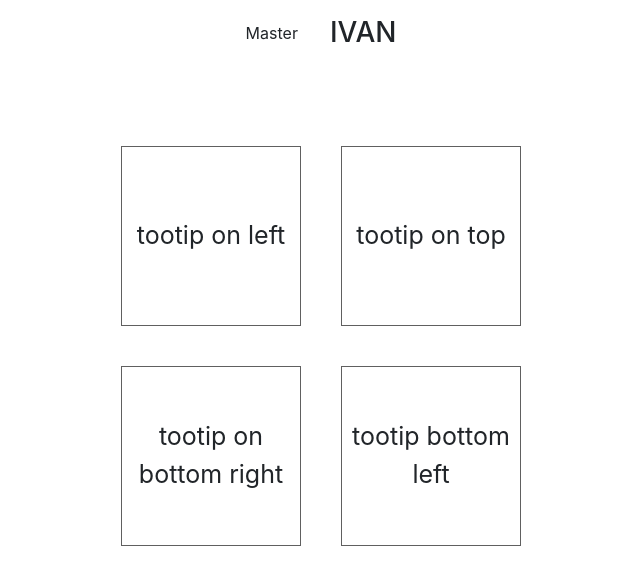
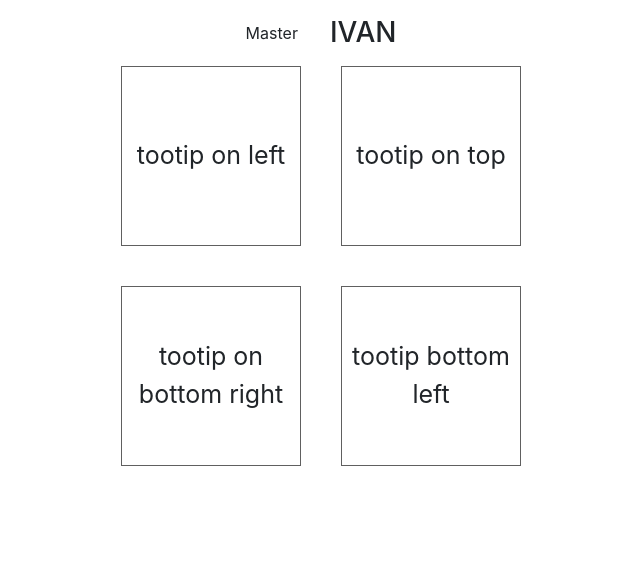
Before and after one commit to masterbg94/tooltip-directive, an Angular app: page / in a window 1280 px wide. Shown: the top 584 px of the page, without its empty margins (319-959 px from the left). Built offline with nearby package versions, Linux system fonts and the light colour scheme.

Commit message:
TA tooltip bottom-left position fix

```diff
--- a/src/app/tooltip.directive.ts
+++ b/src/app/tooltip.directive.ts
@@ -79,6 +79,8 @@ export class TooltipDirective {
     const scrollPos = window.pageYOffset || document.documentElement.scrollTop || document.body.scrollTop || 0;
     console.log('scrollPos', scrollPos);
 
+    console.log('innerWidth', window.innerWidth);
+
     let top;
     let left;
     let right;
@@ -98,7 +100,8 @@ export class TooltipDirective {
       top = hostPos.bottom + this.offset;
       // 24 => padding ;  /7*10 => scale transform
       // left = hostPos.left + (hostPos.width / 2) - (tooltipPos.width / 7 * 10) - 24;
-      right = window.innerWidth - hostPos.left - (hostPos.width / 2);
+      // right = window.innerWidth - hostPos.left - (hostPos.width / 2);
+      right = document.body.offsetWidth - hostPos.left - (hostPos.width / 2);
     }
 
     if (this.placement === 'left') {
--- a/src/styles.scss
+++ b/src/styles.scss
@@ -11,7 +11,7 @@
   display: flex;
   align-items: center;
   justify-content: center;
-  height: 70vh;
+  //height: 70vh;
 
   .sub-container {
     max-width: 400px;
```
